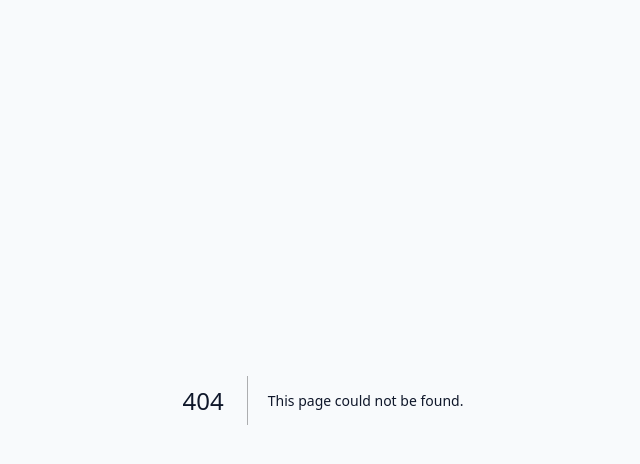
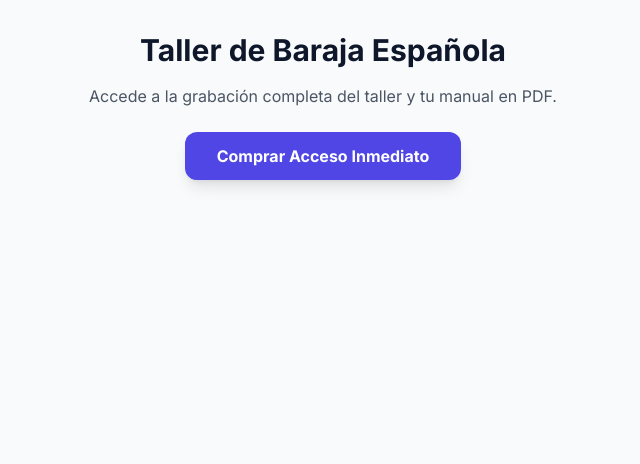
Before and after one commit to madiazcendejas-star/espiritistas-a-cantar, a Next.js app: page /cursos/baraja-espanola in a window 1280 px wide. Before the commit this address had no page. Shown: the top 464 px of the page, without its empty margins (317-957 px from the left). Built offline with nearby package versions, Linux system fonts and the light colour scheme.

Commit message:
Create page.js

```diff
--- /dev/null
+++ b/app/cursos/baraja-espanola/page.js
@@ -0,0 +1,32 @@
+'use client';
+
+export default function PaginaBarajaEspanola() {
+  const handleComprar = async () => {
+    try {
+      const res = await fetch('/api/checkout', { method: 'POST' });
+      const data = await res.json();
+
+      if (data.url) {
+        window.location.href = data.url; // Te redirige a la pasarela de pagos de Stripe
+      } else {
+        alert('Hubo un error al iniciar la compra.');
+      }
+    } catch (error) {
+      console.error('Error:', error);
+    }
+  };
+
+  return (
+    <div className="max-w-3xl mx-auto p-8 text-center">
+      <h1 className="text-3xl font-bold mb-4">Taller de Baraja Española</h1>
+      <p className="text-gray-600 mb-6">Accede a la grabación completa del taller y tu manual en PDF.</p>
+
+      <button
+        onClick={handleComprar}
+        className="bg-indigo-600 hover:bg-indigo-700 text-white font-bold py-3 px-8 rounded-xl shadow-lg transition"
+      >
+        Comprar Acceso Inmediato
+      </button>
+    </div>
+  );
+}
```
